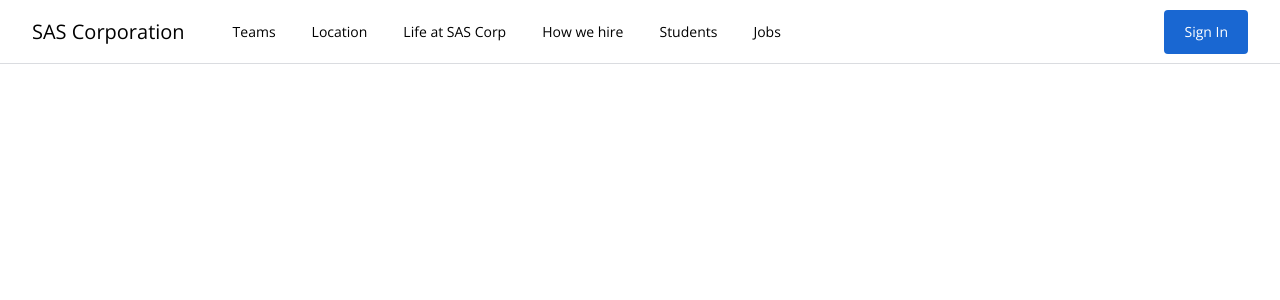
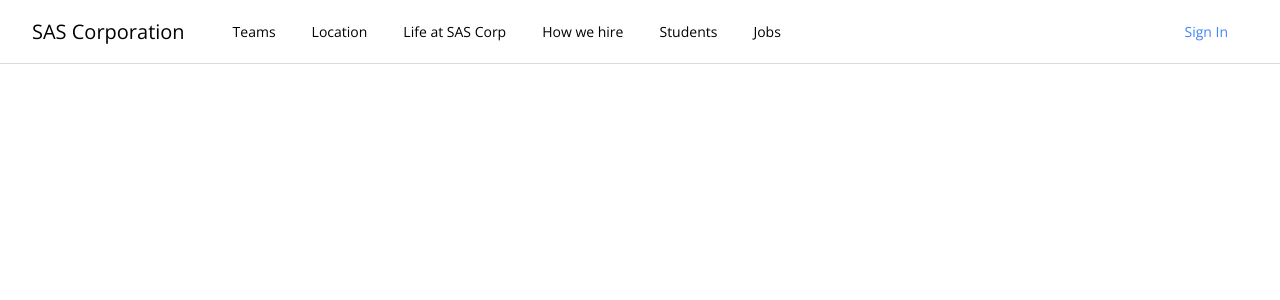
Before and after one commit to sastra12/job-search, a Vue app: page / in a window 1280 px wide. Shown: the top 300 px of the page. Built offline with nearby package versions, Linux system fonts and the light colour scheme.

Commit message:
adding type prop

```diff
--- a/src/components/ActionButton.vue
+++ b/src/components/ActionButton.vue
@@ -1,5 +1,5 @@
 <template>
-  <button class="primary">
+  <button :class="buttonClass">
     {{ text }}
   </button>
 </template>
@@ -7,7 +7,16 @@
 <script>
 export default {
   name: "ActionButton",
-  props: ["text"],
+  props: ["text", "type"],
+
+  computed: {
+    buttonClass() {
+      return {
+        primary: this.type === "primary",
+        secondary: this.type === "secondary",
+      };
+    },
+  },
 };
 </script>
 
@@ -21,5 +30,6 @@ button {
 }
 
 .secondary {
+  @apply bg-transparent text-brand-blue-2 hover:bg-brand-blue-2 hover:text-white;
 }
 </style>
--- a/src/components/MainNav.vue
+++ b/src/components/MainNav.vue
@@ -21,7 +21,12 @@
         </nav>
         <div class="ml-auto flex items-center">
           <ProfileImage v-if="isLoggedIn" />
-          <ActionButton v-else @click="loginUser" text="Sign In" />
+          <ActionButton
+            v-else
+            @click="loginUser"
+            text="Sign In"
+            type="secondary"
+          />
         </div>
       </div>
     </div>
--- a/tailwind.config.js
+++ b/tailwind.config.js
@@ -11,6 +11,7 @@ module.exports = {
       colors: {
         "brand-gray-1": "#dadce0",
         "brand-blue-1": "#1967d2",
+        "brand-blue-2": "#4285f4",
         "brand-green-1": "#137333",
       },
       boxShadow: {
```
